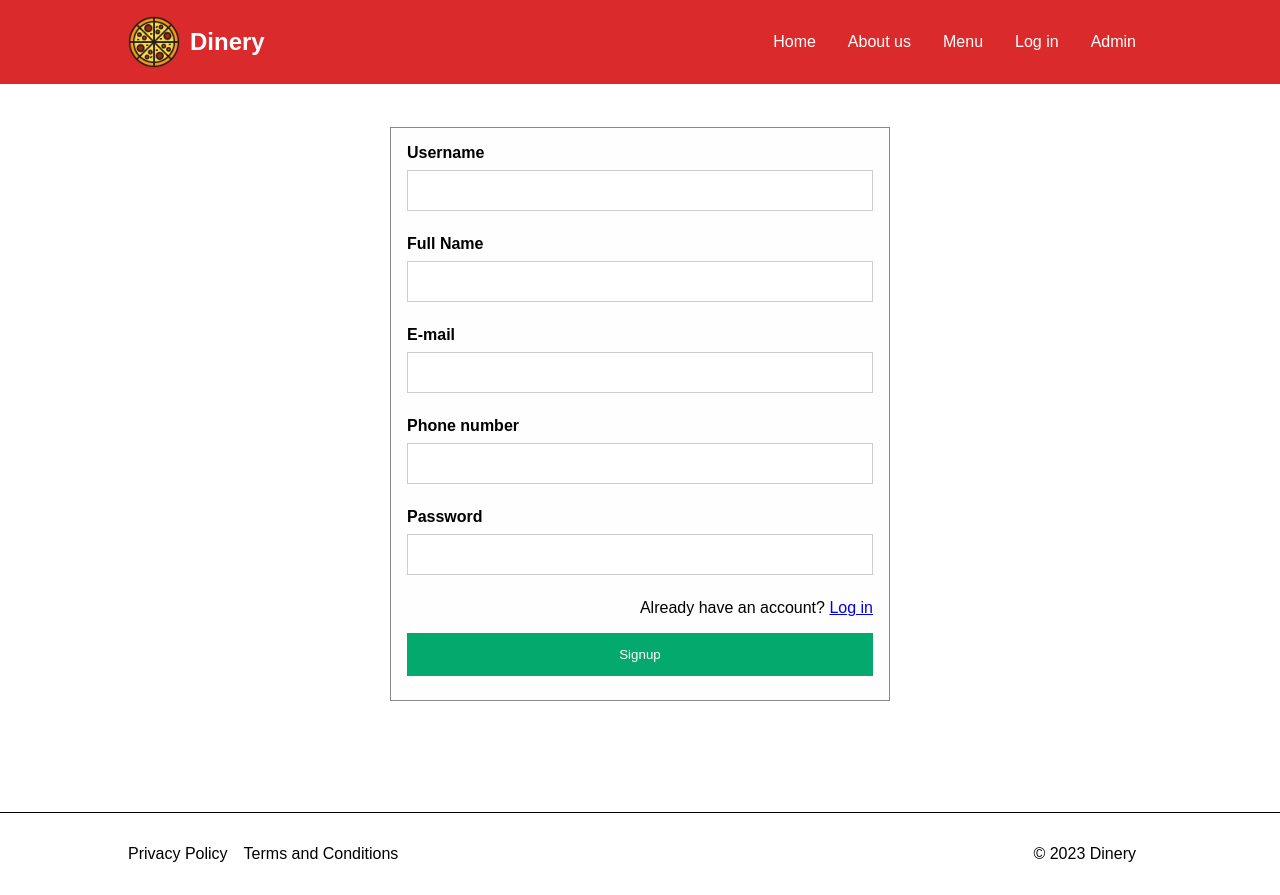
After one commit to Hassan-Mehmood/uni_4th_semester_project, a PHP site: page /Restraunt/user_signup.php in a window 1280 px wide. The commit adds this page. Run offline with PHP 8.4, Linux system fonts and the light colour scheme.

Commit message:
user signup done

```diff
--- a/Styles/style.css
+++ b/Styles/style.css
@@ -321,7 +321,10 @@ nav.bg-black {
 
 /* Full-width input fields */
 .username,
-.password {
+.password,
+.email,
+.full_name,
+.phone {
   width: 100%;
   padding: 12px 20px;
   margin: 0.5rem 0 1.5rem 0;
@@ -485,7 +488,6 @@ nav.bg-black {
 .admin_login_error {
   font-size: 12px;
   display: inline-block;
-  margin: 0 0 0.5rem;
   color: red;
 }
 
@@ -541,3 +543,15 @@ nav.bg-black {
   cursor: pointer;
   margin-left: auto;
 }
+
+.form_error_container {
+  display: flex;
+  justify-content: space-between;
+  align-items: center;
+  margin: 0 0 0.5rem;
+}
+
+.signup_form {
+  margin-top: 4rem;
+  max-width: 500px;
+}
--- a/login.php
+++ b/admin_login.php
@@ -2,7 +2,7 @@
 session_start();
 require 'header.php';
 
-if (isset($_SESSION['user'])) {
+if (isset($_SESSION['admin'])) {
   header("Location: http://localhost/Restraunt%20management%20system/admin.php");
 }
 
@@ -24,7 +24,7 @@ if (isset($_POST['login'])) {
       $result = mysqli_stmt_get_result($stmt);
 
       if ($result->num_rows == 1) {
-        $_SESSION['user'] = 'user';
+        $_SESSION['admin'] = 'admin';
         header("Location: http://localhost/Restraunt%20management%20system/admin.php");
       } else {
         $form_error = 'Incorrect username or password';
--- a/database file/restaurant.sql
+++ b/database file/restaurant.sql
@@ -1,6 +1,7 @@
 create table customer (
 customer_ID int NOT NULL,
 full_name varchar (20),
+username varchar(20),
 Email varchar (30),
 password varchar (30),
 phone_number numeric (10,2),
--- a/header.php
+++ b/header.php
@@ -6,8 +6,6 @@
   <meta charset="UTF-8" />
   <meta http-equiv="X-UA-Compatible" content="IE=edge" />
   <meta name="viewport" content="width=device-width, initial-scale=1.0" />
-  <!-- <script src="https://kit.fontawesome.com/bff4fbee23.js" crossorigin="anonymous"></script> -->
-  <!-- <link rel="stylesheet" href="https://cdnjs.cloudflare.com/ajax/libs/font-awesome/6.3.0/css/all.min.css" integrity="sha512-SzlrxWUlpfuzQ+pcUCosxcglQRNAq/DZjVsC0lE40xsADsfeQoEypE+enwcOiGjk/bSuGGKHEyjSoQ1zVisanQ==" crossorigin="anonymous" referrerpolicy="no-referrer" /> -->
   <link rel="stylesheet" href="./Styles/style.css" />
   <title>Restraunt Management System</title>
 </head>
@@ -22,8 +20,9 @@
       <ul class="nav_links">
         <li><a href="index.php">Home</a></li>
         <li><a href="#about_us">About us</a></li>
+        <li><a href="menu.php">Menu</a></li>
+        <li><a href="user_login.php">Log in</a></li>
         <li><a href="admin.php">Admin</a></li>
-        <li><a href="menu.php">Menu</a></li>
       </ul>
     </div>
   </nav>
--- /dev/null
+++ b/user_signup.php
@@ -0,0 +1,73 @@
+<?php
+session_start();
+require 'header.php';
+
+// if (isset($_SESSION['admin'])) {
+//   header("Location: http://localhost/Restraunt%20management%20system/admin.php");
+// }
+
+$form_error = '';
+$invalid_email = '';
+$invalid_phone_number = '';
+
+if (isset($_POST['user_signup'])) {
+  $username = htmlspecialchars($_POST['uname']);
+  $fullname = htmlspecialchars($_POST['full_name']);
+  $email = htmlspecialchars($_POST['email']);
+  $phone = htmlspecialchars($_POST['phone']);
+  $password = htmlspecialchars($_POST['password']);
+
+
+  if (!filter_var($email, FILTER_VALIDATE_EMAIL)) $invalid_email = 'Invalid Email';
+  if (!preg_match('/^[0-9]{11}+$/', $phone)) $invalid_phone_number = 'Invalid Phone number';
+
+
+  if (empty(trim($username)) || empty(trim($fullname)) || empty(trim($email)) || empty(trim($phone))  || empty(trim($password))) {
+    $form_error = 'Empty fields';
+  } else {
+    $sql_query = "INSERT INTO costumer (username, full_name, email, phone_number, password) VALUES (?, ?, ?, ?, PASSWORD(?))";
+
+    if ($stmt = mysqli_prepare($conn, $sql_query)) {
+      mysqli_stmt_bind_param($stmt, "sssss", $username, $email, $fullname, $phone, $password);
+      mysqli_stmt_execute($stmt);
+      $result = mysqli_stmt_get_result($stmt);
+
+      header("Location: http://localhost/Restraunt%20management%20system/user_login.php");
+    } else {
+      $form_error = 'Something went wrong';
+    }
+  }
+}
+?>
+
+<section class="form signup_form max_width">
+  <div>
+    <form class="modal-content" action="" method="post">
+      <div class="container">
+        <label for="uname"><b>Username</b></label>
+        <input type="text" name="uname" class="username">
+
+        <label for="full_name"><b>Full Name</b></label>
+        <input type="text" name="full_name" class="full_name">
+
+        <label for="email"><b>E-mail</b></label> <span class="admin_login_error"><?= $invalid_email; ?></span>
+
+        <input type="email" name="email" class="email">
+
+        <label for="phone"><b>Phone number</b></label> <span class="admin_login_error"><?= $invalid_phone_number; ?></span>
+        <input type="text" name="phone" class="phone">
+
+        <label for="password"><b>Password</b></label>
+        <input type="password" name="password" class="password">
+
+        <div class="form_error_container">
+          <span class="admin_login_error"><?= $form_error; ?></span>
+          <span>Already have an account? <a href="user_login.php">Log in</a></span>
+        </div>
+        <button type="submit" class='login_form_button' name="user_signup">Signup</button>
+      </div>
+    </form>
+  </div>
+</section>
+
+<?php require 'footer.php' ?>
```
Also changed, not shown: admin.php (+24 -3 lines), user_login.php (added, +56 -0 lines).
